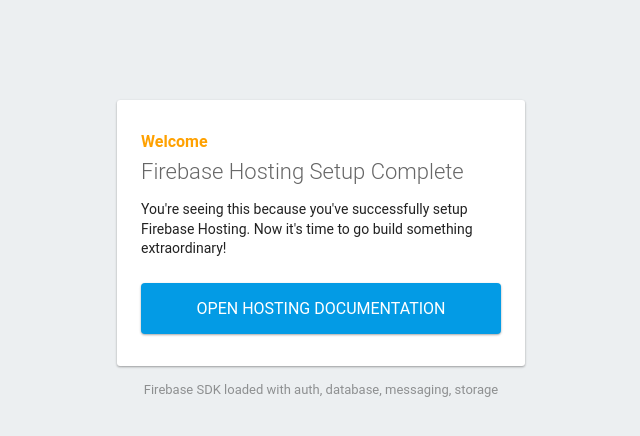
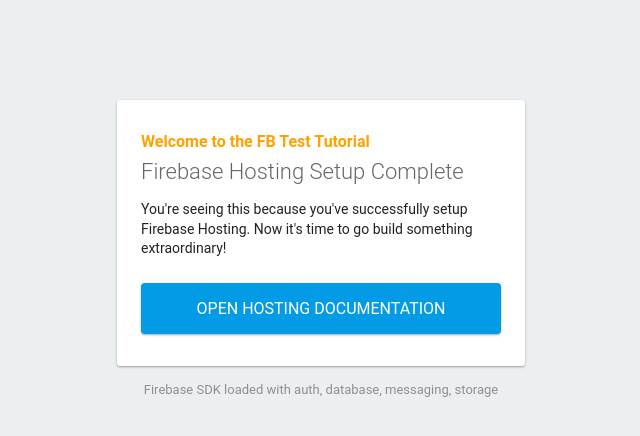
Before and after one commit to marymar/fb-test, a website: page src/index.html in a window 1280 px wide. Shown: the whole page, without its empty margins (319-959 px from the left). Drawn offline with Linux system fonts and the light colour scheme; some packages are replaced by stand-ins of ours.

Commit message:
chore(html): change title

```diff
--- a/src/index.html
+++ b/src/index.html
@@ -32,7 +32,7 @@
   </head>
   <body>
     <div id="message">
-      <h2>Welcome</h2>
+      <h2>Welcome to the FB Test Tutorial</h2>
       <h1>Firebase Hosting Setup Complete</h1>
       <p>You're seeing this because you've successfully setup Firebase Hosting. Now it's time to go build something extraordinary!</p>
       <a target="_blank" href="https://firebase.google.com/docs/hosting/">Open Hosting Documentation</a>
```
